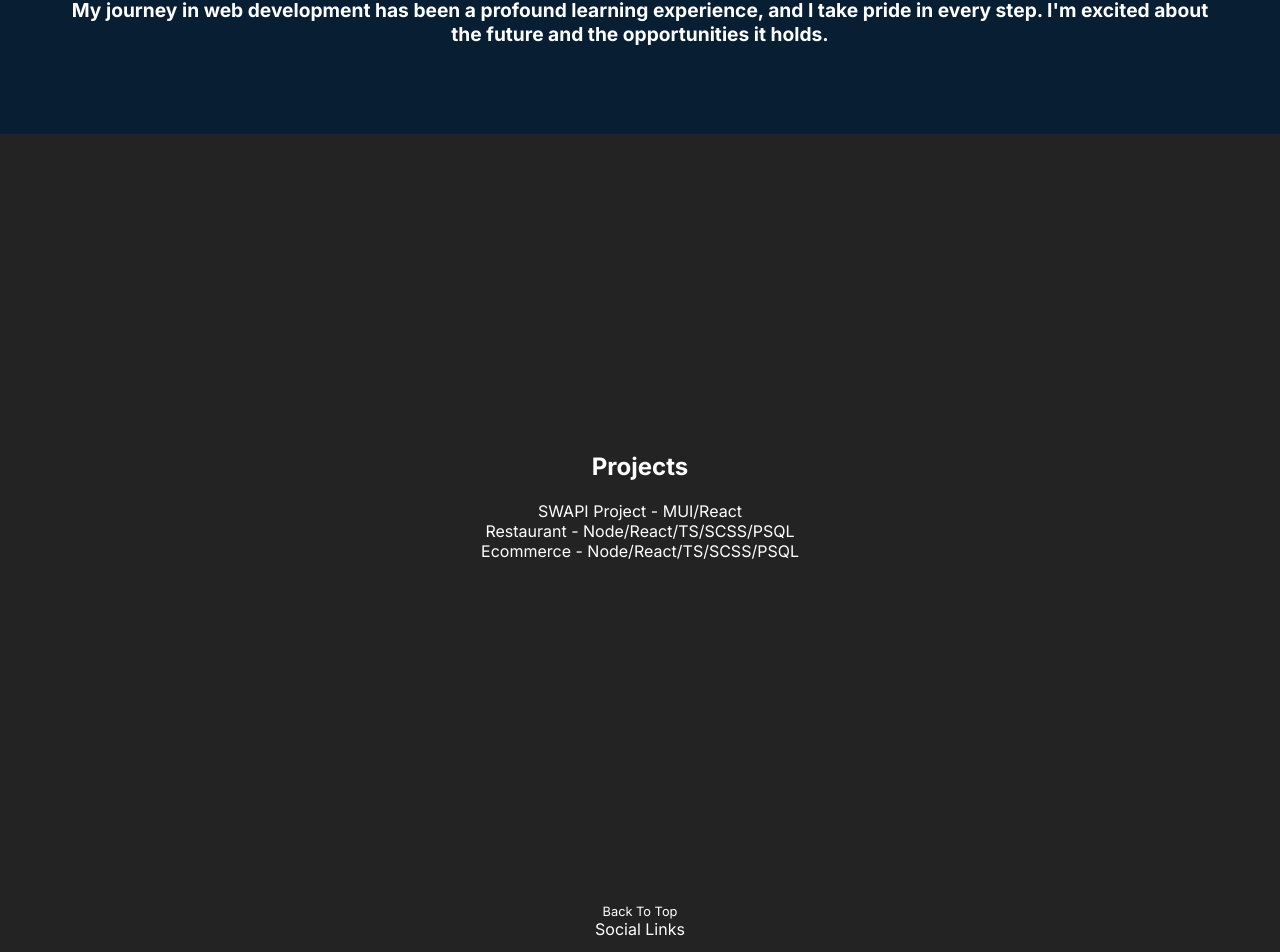
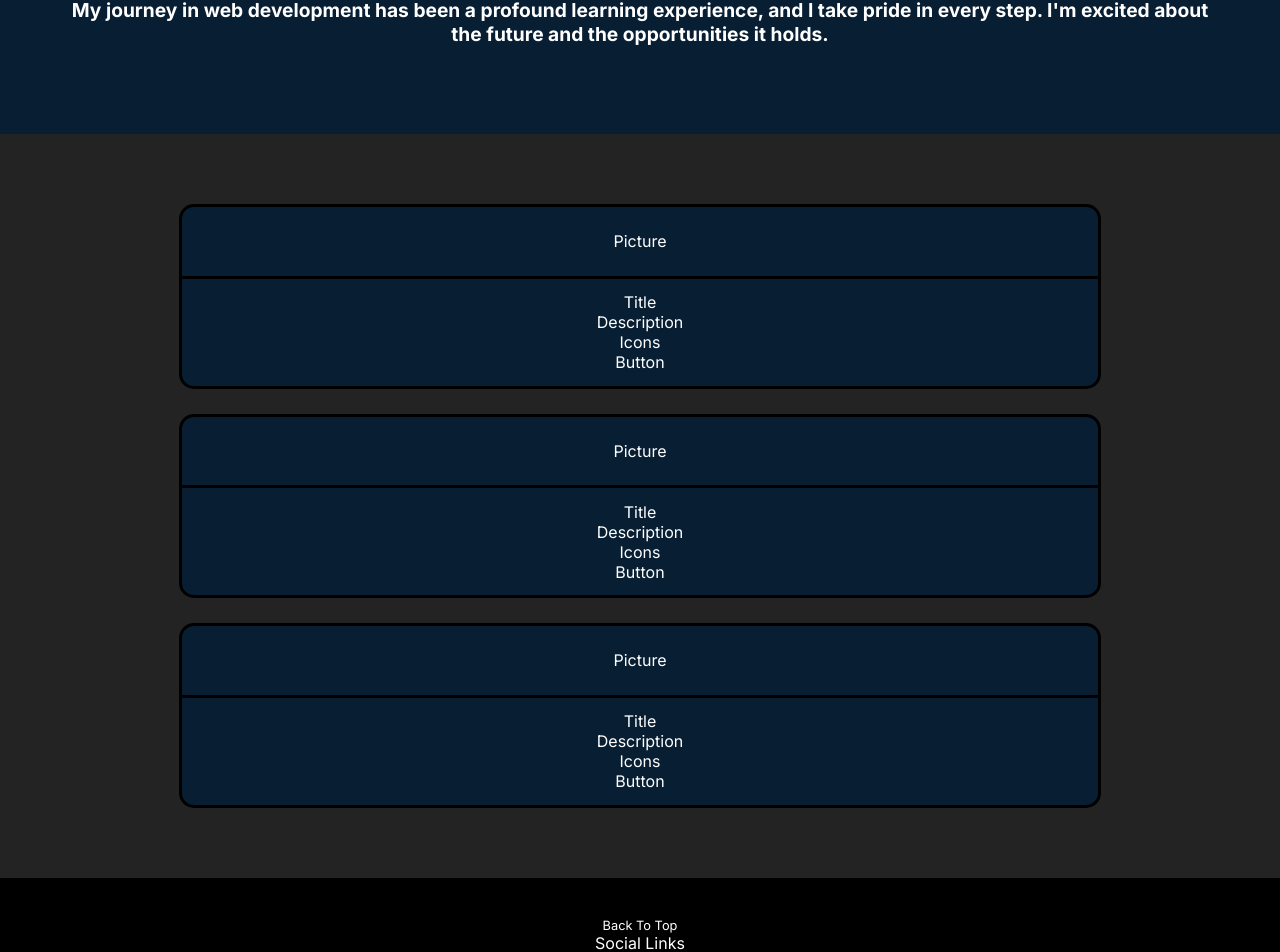
Before and after one commit to CiaranRG/PortfolioSite, a React app in the folder Frontend/: page / in a window 1280 px wide. Shown: the part 1410-2362 px from the top of the page. Built offline with nearby package versions, Linux system fonts and the light colour scheme; the HTML template or start-up script is replaced by a standard one.

Commit message:
Basic project display cards setup

```diff
--- /dev/null
+++ b/Frontend/src/Components/ProjectPreview/ProjectPreview.scss
@@ -0,0 +1,30 @@
+@import '../../App.scss';
+
+.previewDiv{
+    display: flex;
+    flex-direction: column;
+    justify-content: center;
+    align-items: center;
+    height: 30%;
+    width: 80%;
+    background-color: $color2;
+    border-radius: 15px;
+    border: 3px solid black;
+    .topDiv{
+        display: flex;
+        flex-direction: column;
+        justify-content: center;
+        align-items: center;
+        height: 40%;
+        width: 100%;
+        border-bottom: 3px solid black;
+    }
+    .bottomDiv{
+        display: flex;
+        flex-direction: column;
+        justify-content: center;
+        align-items: center;
+        height: 60%;
+        width: 100%;
+    }
+}
--- /dev/null
+++ b/Frontend/src/Components/ProjectPreview/ProjectPreview.tsx
@@ -0,0 +1,19 @@
+import './ProjectPreview.scss'
+
+export default function ProjectPreview() {
+    return (
+        <>
+            <div className='previewDiv'>
+                <div className="topDiv">
+                    <p>Picture</p>
+                </div>
+                <div className="bottomDiv">
+                    <p>Title</p>
+                    <p>Description</p>
+                    <p>Icons</p>
+                    <p>Button</p>
+                </div>
+            </div>
+        </>
+    )
+}
--- a/Frontend/src/Footer/Footer.scss
+++ b/Frontend/src/Footer/Footer.scss
@@ -5,9 +5,10 @@
     flex-direction: column;
     justify-content: space-evenly;
     align-items: center;
-    background-color: $color1;
-    padding: 2%;
-    // border-top: 2px solid black;
+    // background-color: $color1;
+    background-color: black;
+    padding: 3%;
+    border-top: 2px solid black;
     height: 10vh;
     .backToTopDiv{
         font-size: 0.8rem;
--- a/Frontend/src/MainPage/MainPage.scss
+++ b/Frontend/src/MainPage/MainPage.scss
@@ -35,6 +35,9 @@
 
     .sectionProjects {
         @include section-setup;
+        flex-wrap: wrap;
+        flex-direction: row;
+        gap: 2%;
     }
 
     .sectionContact {
--- a/Frontend/src/MainPage/MainPage.tsx
+++ b/Frontend/src/MainPage/MainPage.tsx
@@ -1,4 +1,5 @@
 import './MainPage.scss'
+import ProjectPreview from '../Components/ProjectPreview/ProjectPreview'
 
 export default function MainPage() {
     return (
@@ -33,11 +34,12 @@ export default function MainPage() {
                     </p>
                 </section>
                 <section className='sectionProjects'>
-                    <h1>Projects</h1>
-                    <br />
-                    <div>SWAPI Project - MUI/React </div>
+                    <ProjectPreview />
+                    <ProjectPreview />
+                    <ProjectPreview />
+                    {/* <div>SWAPI Project - MUI/React </div>
                     <div>Restaurant - Node/React/TS/SCSS/PSQL </div>
-                    <div>Ecommerce - Node/React/TS/SCSS/PSQL </div>
+                    <div>Ecommerce - Node/React/TS/SCSS/PSQL </div> */}
                 </section>
                 {/* <section className='sectionContact'>
                     <h1>Contact</h1>
```
